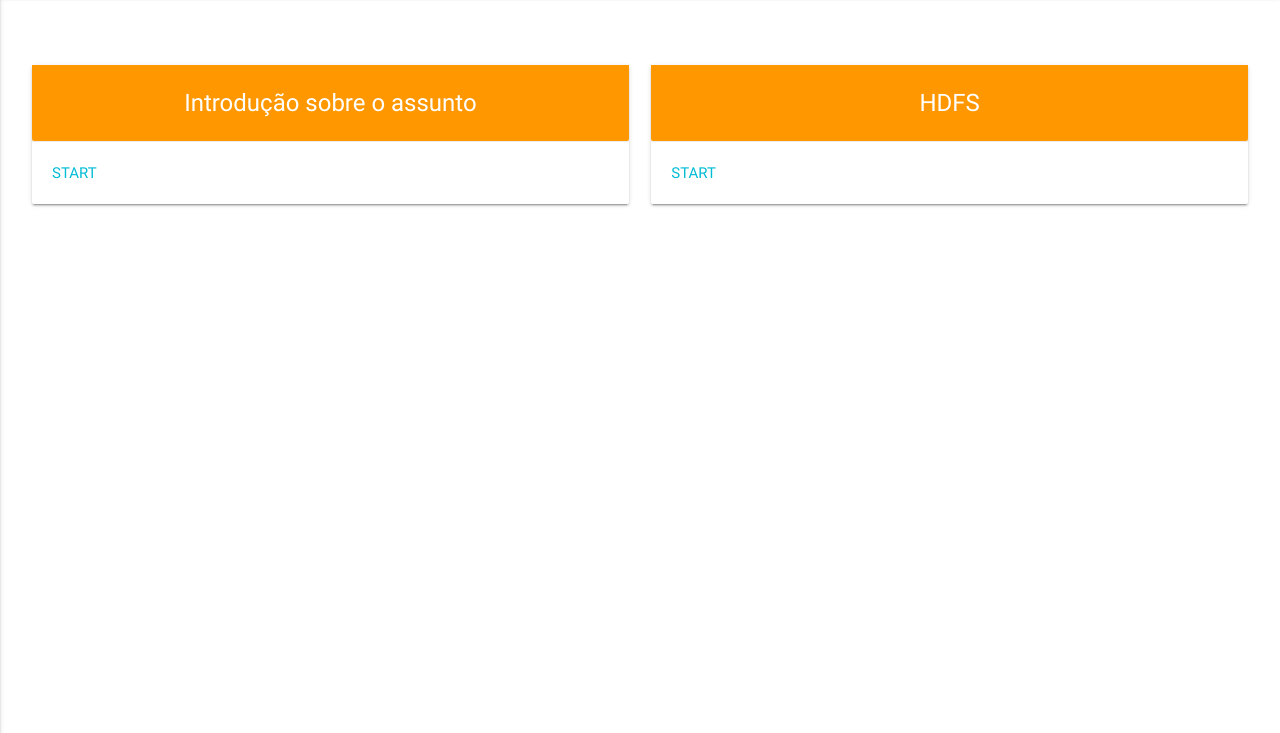
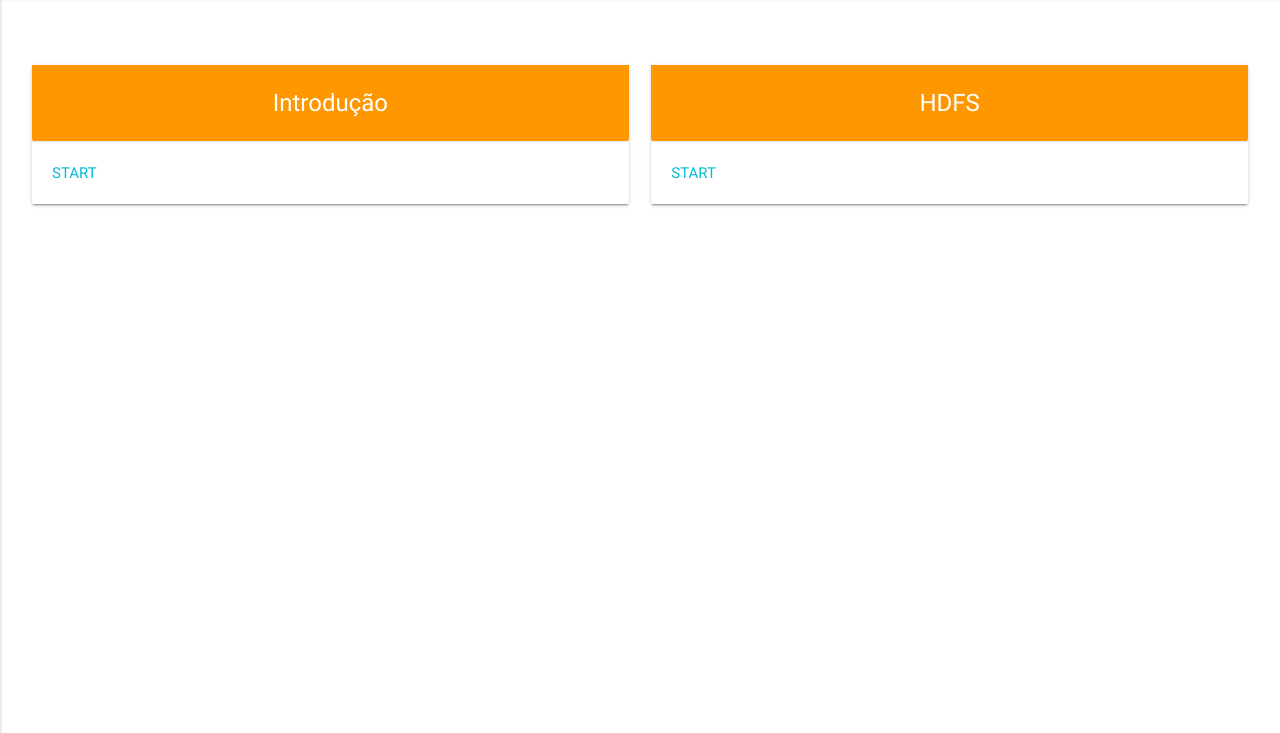
Before and after one commit to anacspengler/tcc, a plain HTML site: page teoria.html in a window 1280 px wide. Shown: the part 67-800 px from the top of the page. Drawn offline with nearby package versions, Linux system fonts and the light colour scheme.

Commit message:
Update teoria.html
change topic

```diff
--- a/teoria.html
+++ b/teoria.html
@@ -39,7 +39,7 @@
           <div class="card">
             <div class="card-stacked">
               <div class="card-content orange white-text center">
-                <p style="font-size: x-large">Introdução sobre o assunto</p>
+                <p style="font-size: x-large">Introdução</p>
               </div>
               <div class="card-action">
                 <a class="cyan-text" href="intro_teoria.html">Start</a>
```
